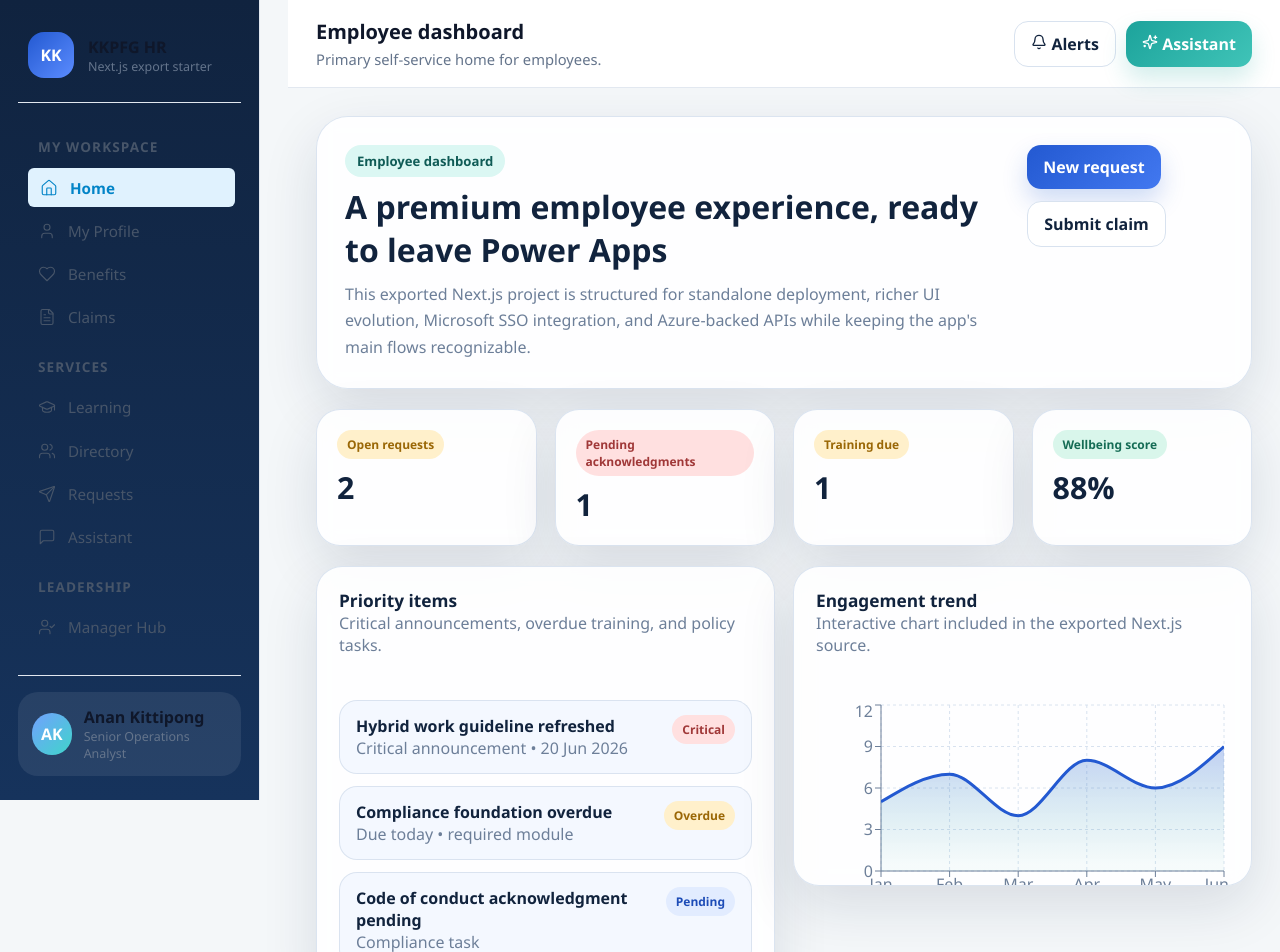
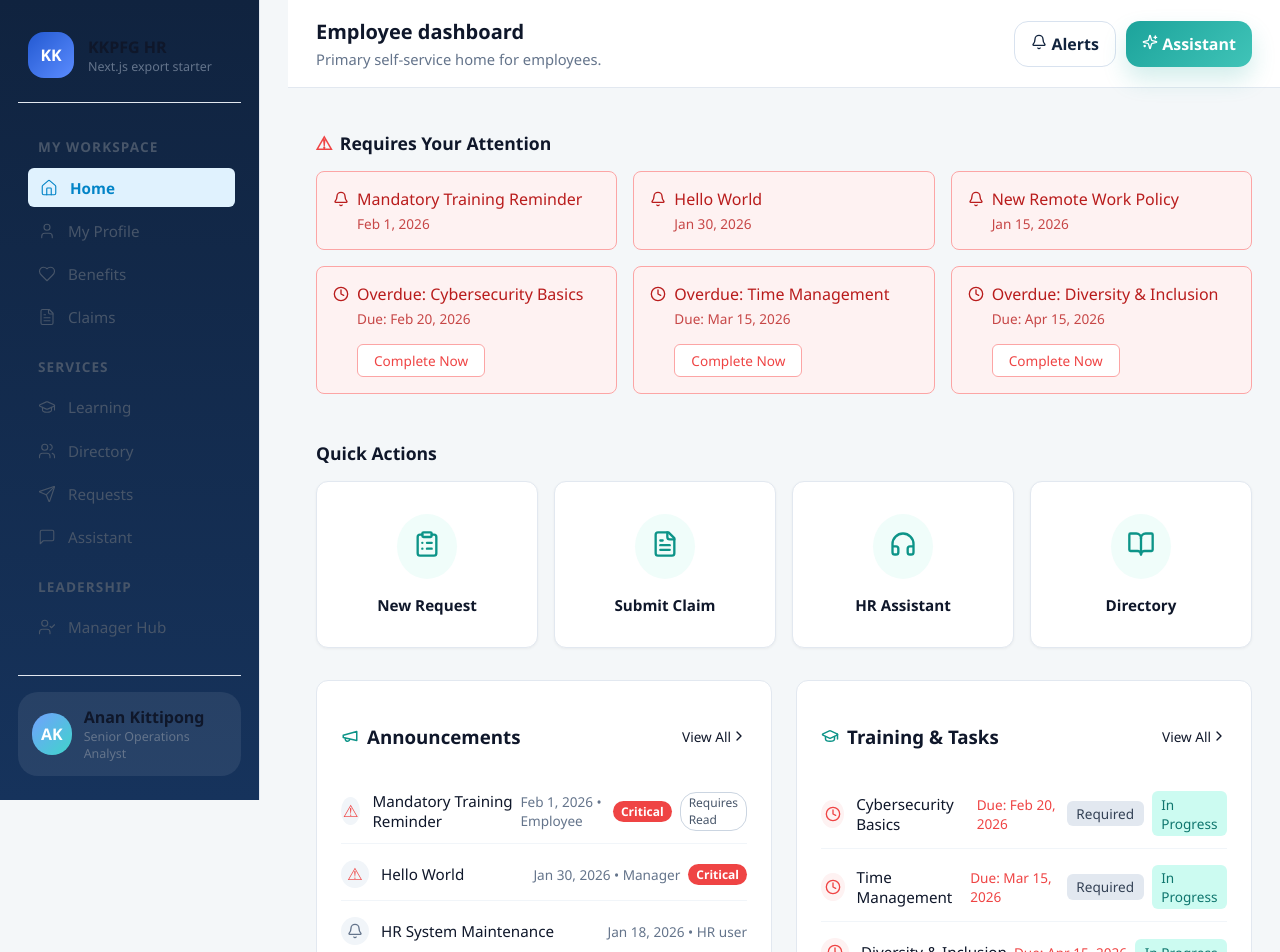
Before and after one commit to kanomkleaw/MyHub, a Next.js app: page / in a window 1280 px wide. Shown: the top 952 px of the page. Built offline with nearby package versions, Linux system fonts and the light colour scheme.

Commit message:
Update page.tsx

```diff
--- a/src/app/page.tsx
+++ b/src/app/page.tsx
@@ -1,295 +1,133 @@
+import { AppShell } from '@/components/app-shell';
+import { routes } from '@/lib/data';
+import { Bell, Clock, ClipboardList, FileText, Headphones, BookOpen, Megaphone, GraduationCap, ChevronRight } from 'lucide-react';
 import Link from 'next/link';
-import { AppShell } from '@/components/app-shell';
-import { DashboardCharts } from '@/components/dashboard-charts';
-import { Hero, ListBlock, StatCard, SurfaceCard } from '@/components/ui';
-import { routes } from '@/lib/data';
 
-const route = routes["/"];
+const route = routes['/'];
 
-export default function Page() {
-  return <AppShell route={route}>{renderContent("/")}</AppShell>;
-}
+export default function HomePage() {
+  return (
+    <AppShell route={route}>
+      <div style={{ display: 'flex', flexDirection: 'column', gap: '2rem', paddingBottom: '2rem' }}>
 
-function renderContent(pathname: string) {
-  switch (pathname) {
-    case '/':
-      return (
-        <>
-          <Hero
-            eyebrow="Employee dashboard"
-            title="A premium employee experience, ready to leave Power Apps"
-            description="This exported Next.js project is structured for standalone deployment, richer UI evolution, Microsoft SSO integration, and Azure-backed APIs while keeping the app's main flows recognizable."
-            actions={
-              <>
-                <Link className="button" href="/requests/new">New request</Link>
-                <Link className="button ghost" href="/claims/new">Submit claim</Link>
-              </>
-            }
-          />
-          <div className="stats-grid">
-            <StatCard label="Open requests" value="2" tone="warning" />
-            <StatCard label="Pending acknowledgments" value="1" tone="danger" />
-            <StatCard label="Training due" value="1" tone="warning" />
-            <StatCard label="Wellbeing score" value="88%" tone="success" />
+        {/* --- Requires Your Attention Section --- */}
+        <section>
+          <h2 style={{ fontSize: '1.1rem', fontWeight: 600, color: '#0f172a', marginBottom: '1rem', display: 'flex', alignItems: 'center', gap: '0.5rem' }}>
+            <span style={{ color: '#ef4444' }}>⚠</span> Requires Your Attention
+          </h2>
+          <div style={{ display: 'grid', gridTemplateColumns: 'repeat(auto-fit, minmax(300px, 1fr))', gap: '1rem' }}>
+
+            {/* Row 1: Alerts */}
+            <AlertCard icon={<Bell size={16} />} title="Mandatory Training Reminder" date="Feb 1, 2026" />
+            <AlertCard icon={<Bell size={16} />} title="Hello World" date="Jan 30, 2026" />
+            <AlertCard icon={<Bell size={16} />} title="New Remote Work Policy" date="Jan 15, 2026" />
+
+            {/* Row 2: Overdue Tasks */}
+            <AlertCard icon={<Clock size={16} />} title="Overdue: Cybersecurity Basics" date="Due: Feb 20, 2026" action="Complete Now" />
+            <AlertCard icon={<Clock size={16} />} title="Overdue: Time Management" date="Due: Mar 15, 2026" action="Complete Now" />
+            <AlertCard icon={<Clock size={16} />} title="Overdue: Diversity & Inclusion" date="Due: Apr 15, 2026" action="Complete Now" />
+
           </div>
-          <div className="grid-2">
-            <SurfaceCard title="Priority items" description="Critical announcements, overdue training, and policy tasks.">
-              <ListBlock
-                items={[
-                  { title: 'Hybrid work guideline refreshed', meta: 'Critical announcement • 20 Jun 2026', badge: { label: 'Critical', tone: 'danger' } },
-                  { title: 'Compliance foundation overdue', meta: 'Due today • required module', badge: { label: 'Overdue', tone: 'warning' } },
-                  { title: 'Code of conduct acknowledgment pending', meta: 'Compliance task', badge: { label: 'Pending', tone: 'info' } },
-                ]}
-              />
-            </SurfaceCard>
-            <DashboardCharts variant="employee" />
+        </section>
+
+        {/* --- Quick Actions Section --- */}
+        <section>
+          <h2 style={{ fontSize: '1.1rem', fontWeight: 600, color: '#0f172a', marginBottom: '1rem' }}>Quick Actions</h2>
+          <div style={{ display: 'grid', gridTemplateColumns: 'repeat(4, 1fr)', gap: '1rem' }}>
+            <ActionCard icon={<ClipboardList size={28} color="#0d9488" />} title="New Request" href="/requests/new" />
+            <ActionCard icon={<FileText size={28} color="#0d9488" />} title="Submit Claim" href="/claims/new" />
+            <ActionCard icon={<Headphones size={28} color="#0d9488" />} title="HR Assistant" href="/assistant" />
+            <ActionCard icon={<BookOpen size={28} color="#0d9488" />} title="Directory" href="/directory" />
           </div>
-        </>
-      );
-    case '/profile':
-      return (
-        <>
-          <Hero eyebrow="Employee profile" title="Anan Kittipong" description="Senior Operations Analyst with core profile data, role metadata, and HR ownership." />
-          <div className="grid-2">
-            <SurfaceCard title="Contact information">
-              <ListBlock
-                items={[
-                  { title: 'Email', meta: 'anan.k@example.com' },
-                  { title: 'Phone', meta: '+66 81 234 5678' },
-                  { title: 'Organization unit', meta: 'Corporate Strategy' },
-                ]}
-              />
-            </SurfaceCard>
-            <SurfaceCard title="Employment details">
-              <ListBlock
-                items={[
-                  { title: 'Corporate title', meta: 'Senior Operations Analyst' },
-                  { title: 'Role', meta: 'Employee' },
-                  { title: 'HR contact', meta: 'Pimchanok S. • HR Business Partner' },
-                ]}
-              />
-            </SurfaceCard>
+        </section>
+
+        {/* --- Bottom Grid Section --- */}
+        <section style={{ display: 'grid', gridTemplateColumns: '1fr 1fr', gap: '1.5rem' }}>
+
+          {/* Announcements */}
+          <div style={{ backgroundColor: '#fff', borderRadius: '0.75rem', border: '1px solid #e2e8f0', padding: '1.5rem' }}>
+            <div style={{ display: 'flex', justifyContent: 'space-between', alignItems: 'center', marginBottom: '1.5rem' }}>
+              <h3 style={{ display: 'flex', alignItems: 'center', gap: '0.5rem', fontWeight: 600, color: '#0f172a' }}>
+                <Megaphone size={18} color="#0d9488" /> Announcements
+              </h3>
+              <span style={{ fontSize: '0.85rem', fontWeight: 500, color: '#0f172a', display: 'flex', alignItems: 'center', cursor: 'pointer' }}>
+                View All <ChevronRight size={16} />
+              </span>
+            </div>
+            <div style={{ display: 'flex', flexDirection: 'column', gap: '1rem' }}>
+              <ListItem icon={<span style={{color: '#ef4444'}}>⚠</span>} title="Mandatory Training Reminder" date="Feb 1, 2026 • Employee" badge="Critical" badgeLabel="Requires Read" />
+              <ListItem icon={<span style={{color: '#ef4444'}}>⚠</span>} title="Hello World" date="Jan 30, 2026 • Manager" badge="Critical" />
+              <ListItem icon={<Bell size={16} color="#64748b"/>} title="HR System Maintenance" date="Jan 18, 2026 • HR user" />
+            </div>
           </div>
-        </>
-      );
-    case '/benefits':
-      return (
-        <>
-          <Hero eyebrow="Benefits" title="Benefit plans and entitlements" description="Card-based benefits overview with room for richer API-connected content later." />
-          <div className="grid-3">
-            <SurfaceCard title="Health coverage" description="Medical reimbursement and dependent support."><ListBlock items={[{ title: 'Annual outpatient allowance', meta: 'THB 25,000 remaining' }, { title: 'Dependent coverage', meta: '1 dependent enrolled' }]} /></SurfaceCard>
-            <SurfaceCard title="Wellness" description="Fitness and wellbeing support."><ListBlock items={[{ title: 'Gym subsidy', meta: 'THB 1,500 per month' }, { title: 'Mental wellbeing sessions', meta: '2 sessions remaining' }]} /></SurfaceCard>
-            <SurfaceCard title="Retirement & savings" description="Long-term savings support."><ListBlock items={[{ title: 'Provident fund', meta: 'Company match up to 6%' }, { title: 'Latest statement', meta: 'Available for May 2026' }]} /></SurfaceCard>
+
+          {/* Training & Tasks */}
+          <div style={{ backgroundColor: '#fff', borderRadius: '0.75rem', border: '1px solid #e2e8f0', padding: '1.5rem' }}>
+            <div style={{ display: 'flex', justifyContent: 'space-between', alignItems: 'center', marginBottom: '1.5rem' }}>
+              <h3 style={{ display: 'flex', alignItems: 'center', gap: '0.5rem', fontWeight: 600, color: '#0f172a' }}>
+                <GraduationCap size={18} color="#0d9488" /> Training & Tasks
+              </h3>
+              <span style={{ fontSize: '0.85rem', fontWeight: 500, color: '#0f172a', display: 'flex', alignItems: 'center', cursor: 'pointer' }}>
+                View All <ChevronRight size={16} />
+              </span>
+            </div>
+            <div style={{ display: 'flex', flexDirection: 'column', gap: '1rem' }}>
+              <ListItem icon={<Clock size={16} color="#ef4444"/>} title="Cybersecurity Basics" date="Due: Feb 20, 2026" tag1="Required" tag2="In Progress" isRed />
+              <ListItem icon={<Clock size={16} color="#ef4444"/>} title="Time Management" date="Due: Mar 15, 2026" tag1="Required" tag2="In Progress" isRed />
+              <ListItem icon={<Clock size={16} color="#ef4444"/>} title="Diversity & Inclusion" date="Due: Apr 15, 2026" tag2="In Progress" isRed />
+            </div>
           </div>
-        </>
-      );
-    case '/claims':
-      return (
-        <>
-          <Hero eyebrow="Claims" title="Reimbursement claims" description="Claim list with quick access to create, review, and extend into real workflows." actions={<Link className="button" href="/claims/new">New claim</Link>} />
-          <div className="stats-grid">
-            <StatCard label="Open claims" value="2" tone="warning" />
-            <StatCard label="Approved this month" value="1" tone="success" />
-            <StatCard label="Awaiting documents" value="1" tone="danger" />
-            <StatCard label="Paid amount" value="THB 2.4k" tone="info" />
-          </div>
-          <SurfaceCard title="Claim list"><ListBlock items={[{ title: 'Medical reimbursement', meta: '11 Jun 2026 • receipt review in progress', badge: { label: 'Pending', tone: 'warning' } }, { title: 'Travel expense Bangkok', meta: '06 Jun 2026 • finance approved', badge: { label: 'Approved', tone: 'success' } }]} /></SurfaceCard>
-        </>
-      );
-    case '/claims/new':
-      return <FormContent title="Submit claim" description="Frontend starter form for a future API-connected claim workflow." />;
-    case '/claims/sample-claim':
-      return <DetailContent title="Medical reimbursement" summary="THB 2,450 • submitted 11 Jun 2026" tone="warning" />;
-    case '/policies':
-      return <PolicyListContent />;
-    case '/policies/code-of-conduct':
-      return <DetailContent title="Code of conduct" summary="Critical compliance policy requiring acknowledgment" tone="danger" />;
-    case '/training':
-      return (
-        <>
-          <Hero eyebrow="Training" title="Training assignments" description="Required learning, completion state, and future LMS integration points." />
-          <div className="grid-2">
-            <SurfaceCard title="Assignments"><ListBlock items={[{ title: 'Compliance foundation', meta: 'Due today • required', badge: { label: 'Overdue', tone: 'danger' } }, { title: 'Cybersecurity essentials', meta: 'Due in 4 days', badge: { label: 'In progress', tone: 'info' } }]} /></SurfaceCard>
-            <DashboardCharts variant="employee" />
-          </div>
-        </>
-      );
-    case '/training/compliance-foundation':
-      return <DetailContent title="Compliance foundation" summary="eLearning + quiz" tone="danger" />;
-    case '/directory':
-      return <DirectoryContent />;
-    case '/requests':
-      return (
-        <>
-          <Hero eyebrow="Requests" title="Service requests" description="Current employee service requests with extendable workflow states." actions={<Link className="button" href="/requests/new">New request</Link>} />
-          <SurfaceCard title="My requests"><ListBlock items={[{ title: 'Employment certificate', meta: 'Document request • waiting for HR assignment', badge: { label: 'Pending', tone: 'warning' } }, { title: 'Address update', meta: 'Profile change • completed by shared services', badge: { label: 'Completed', tone: 'success' } }]} /></SurfaceCard>
-        </>
-      );
-    case '/requests/new':
-      return <FormContent title="Submit request" description="Service request starter form prepared for backend API integration." />;
-    case '/requests/employment-certificate':
-      return <DetailContent title="Employment certificate" summary="Document request submitted 14 Jun 2026" tone="warning" />;
-    case '/assistant':
-      return <AssistantContent />;
-    case '/manager':
-      return (
-        <>
-          <Hero eyebrow="Manager summary" title="Manager dashboard" description="Approvals, team risk, and action signals for people leaders." actions={<Link className="button" href="/team">Open team view</Link>} />
-          <div className="stats-grid">
-            <StatCard label="Approvals due" value="4" tone="warning" />
-            <StatCard label="Open cases" value="2" tone="info" />
-            <StatCard label="Overdue training" value="1" tone="danger" />
-            <StatCard label="Sentiment" value="Positive" tone="success" />
-          </div>
-          <DashboardCharts variant="manager" />
-        </>
-      );
-    case '/team':
-      return <TeamContent />;
-    case '/team/ploy-ch':
-      return <DetailContent title="Ploy C." summary="Operations Analyst • Team member detail" tone="success" />;
-    case '/hr-admin/policies':
-    case '/hr-admin/announcements':
-    case '/hr-admin/service-categories':
-    case '/hr-admin/support-queue':
-    case '/hr-admin/tickets/ticket-1007':
-      return <OperationsContent pathname={pathname} />;
-    case '/admin/role-mappings':
-    case '/admin/hr-assignments':
-    case '/admin/access-control':
-    case '/admin/audit-logs':
-      return <AdminContent pathname={pathname} />;
-    default:
-      return <SurfaceCard title="Route not configured">This export route is ready to be expanded.</SurfaceCard>;
-  }
-}
 
-function formContent({ title, description }: { title: string; description: string }) {
-  return (
-    <SurfaceCard title={title} description={description}>
-      <div className="form-grid">
-        <input className="input" placeholder="Subject" />
-        <select className="select" defaultValue="general">
-          <option value="general">General category</option>
-          <option value="benefits">Benefits</option>
-          <option value="documents">Documents</option>
-        </select>
-        <textarea className="textarea" placeholder="Describe the request"></textarea>
-        <div className="button-row">
-          <button className="button" type="button">Submit</button>
-          <button className="button ghost" type="button">Save draft</button>
-        </div>
+        </section>
+
       </div>
-    </SurfaceCard>
+    </AppShell>
   );
 }
 
-function detailContent({ title, summary, tone }: { title: string; summary: string; tone: 'info' | 'success' | 'warning' | 'danger' }) {
+// --- Helper Components for Home Page ---
+
+function AlertCard({ icon, title, date, action }: any) {
   return (
-    <div className="grid-2">
-      <SurfaceCard title={title} description={summary}>
-        <ListBlock items={[{ title: 'Status', meta: summary, badge: { label: tone === 'danger' ? 'Critical' : tone === 'warning' ? 'Pending' : 'Active', tone } }, { title: 'Owner', meta: 'Operations or HR reviewer' }, { title: 'Next step', meta: 'Prepared for future workflow wiring' }]} />
-      </SurfaceCard>
-      <SurfaceCard title="Timeline" description="Starter timeline block for future API events.">
-        <ListBlock items={[{ title: 'Submitted by employee', meta: '11 Jun 2026 • 09:18' }, { title: 'Assigned to operations', meta: '11 Jun 2026 • 10:03' }, { title: 'Awaiting action', meta: 'Current step' }]} />
-      </SurfaceCard>
+    <div style={{ backgroundColor: '#fef2f2', border: '1px solid #fca5a5', borderRadius: '0.5rem', padding: '1rem', color: '#b91c1c' }}>
+      <div style={{ display: 'flex', alignItems: 'center', gap: '0.5rem', fontWeight: 500, marginBottom: '0.25rem' }}>
+        {icon} <span>{title}</span>
+      </div>
+      <div style={{ fontSize: '0.85rem', opacity: 0.8, paddingLeft: '1.5rem', marginBottom: action ? '1rem' : '0' }}>{date}</div>
+      {action && (
+        <button style={{ marginLeft: '1.5rem', padding: '0.4rem 1rem', backgroundColor: '#fff', border: '1px solid #fca5a5', borderRadius: '0.375rem', color: '#ef4444', fontWeight: 500, fontSize: '0.85rem', cursor: 'pointer' }}>
+          {action}
+        </button>
+      )}
     </div>
   );
 }
 
-function policyListContent() {
+function ActionCard({ icon, title, href }: any) {
   return (
-    <>
-      <Hero eyebrow="Policies" title="Policy library" description="Critical and acknowledged policy views with room for secure document services later." />
-      <SurfaceCard title="Policies">
-        <ListBlock items={[{ title: 'Code of conduct', meta: 'Compliance • updated 18 Jun 2026', badge: { label: 'Pending', tone: 'danger' } }, { title: 'Travel and expense policy', meta: 'Finance • updated 10 Jun 2026', badge: { label: 'Acknowledged', tone: 'success' } }, { title: 'Hybrid work handbook', meta: 'Workplace • updated 20 Jun 2026', badge: { label: 'Critical', tone: 'warning' } }]} />
-      </SurfaceCard>
-    </>
+    <Link href={href} style={{ backgroundColor: '#fff', border: '1px solid #e2e8f0', borderRadius: '0.75rem', padding: '2rem 1rem', display: 'flex', flexDirection: 'column', alignItems: 'center', justifyContent: 'center', gap: '1rem', textDecoration: 'none', color: '#0f172a', transition: 'all 0.2s', boxShadow: '0 1px 3px rgba(0,0,0,0.05)' }}>
+      <div style={{ padding: '1rem', backgroundColor: '#f0fdfa', borderRadius: '50%' }}>{icon}</div>
+      <span style={{ fontWeight: 600, fontSize: '0.95rem' }}>{title}</span>
+    </Link>
   );
 }
 
-function directoryContent() {
+function ListItem({ icon, title, date, badge, badgeLabel, tag1, tag2, isRed }: any) {
   return (
-    <SurfaceCard title="People and HR contacts" description="Directory starter ready for Entra profile data or API-backed people services.">
-      <ListBlock items={[{ title: 'Pimchanok S.', meta: 'HR Business Partner • pimchanok.s@example.com' }, { title: 'Narin T.', meta: 'Benefits Operations • narin.t@example.com' }, { title: 'Kanya P.', meta: 'Learning & Development • kanya.p@example.com' }]} />
-    </SurfaceCard>
-  );
-}
-
-function assistantContent() {
-  return (
-    <div className="chat-layout">
-      <SurfaceCard title="Virtual HR Assistant" description="Conversational shell prepared for real assistant integrations later.">
-        <div className="chat-stream">
-          <div className="chat-row assistant"><div className="mini-avatar">AI</div><div className="chat-bubble">Hello! I can help with benefits, policies, training, claims, and HR routing.</div></div>
-          <div className="chat-row user"><div className="chat-bubble">How do I submit a medical claim?</div><div className="mini-avatar">AK</div></div>
-          <div className="chat-row assistant"><div className="mini-avatar">AI</div><div className="chat-bubble">Open the claims flow, choose Medical, attach context, and submit. This exported app is ready for API-backed assistant services later.</div></div>
+    <div style={{ display: 'flex', justifyContent: 'space-between', alignItems: 'center', borderBottom: '1px solid #f1f5f9', paddingBottom: '0.75rem' }}>
+      <div style={{ display: 'flex', alignItems: 'center', gap: '0.75rem' }}>
+        <div style={{ display: 'flex', alignItems: 'center', justifyContent: 'center', width: '28px', height: '28px', borderRadius: '50%', backgroundColor: isRed ? '#fef2f2' : '#f1f5f9' }}>
+          {icon}
         </div>
-      </SurfaceCard>
-      <SurfaceCard title="Quick topics" description="Extend with real knowledge, routing, or copilot services.">
-        <ListBlock items={[{ title: 'Benefits & insurance', meta: 'Health, dental, reimbursement' }, { title: 'Time off & leave', meta: 'PTO, sick leave, special leave' }, { title: 'Company policies', meta: 'Guidelines and procedures' }]} />
-      </SurfaceCard>
+        <span style={{ fontWeight: 500, color: '#0f172a', fontSize: '0.95rem' }}>{title}</span>
+      </div>
+      <div style={{ display: 'flex', alignItems: 'center', gap: '0.5rem', fontSize: '0.85rem' }}>
+        <span style={{ color: isRed ? '#ef4444' : '#64748b' }}>{date}</span>
+        {badge && <span style={{ backgroundColor: '#ef4444', color: '#fff', padding: '0.1rem 0.5rem', borderRadius: '1rem', fontWeight: 600, fontSize: '0.75rem' }}>{badge}</span>}
+        {badgeLabel && <span style={{ border: '1px solid #cbd5e1', color: '#475569', padding: '0.1rem 0.5rem', borderRadius: '1rem', fontSize: '0.75rem' }}>{badgeLabel}</span>}
+        {tag1 && <span style={{ backgroundColor: '#e2e8f0', color: '#334155', padding: '0.2rem 0.6rem', borderRadius: '0.375rem', fontWeight: 500 }}>{tag1}</span>}
+        {tag2 && <span style={{ backgroundColor: '#ccfbf1', color: '#0f766e', padding: '0.2rem 0.6rem', borderRadius: '0.375rem', fontWeight: 500 }}>{tag2}</span>}
+      </div>
     </div>
   );
 }
-
-function teamContent() {
-  return (
-    <>
-      <Hero eyebrow="Manager hub" title="Team overview" description="Roster, approvals, compliance, and sentiment in a more deployable web-app structure." />
-      <div className="stats-grid">
-        <StatCard label="Team size" value="3" tone="info" />
-        <StatCard label="Pending approvals" value="2" tone="warning" />
-        <StatCard label="Overdue items" value="1" tone="danger" />
-        <StatCard label="Sentiment" value="Positive" tone="success" />
-      </div>
-      <div className="grid-2">
-        <SurfaceCard title="Team roster"><ListBlock items={[{ title: 'Ploy C.', meta: 'Operations Analyst', badge: { label: 'On track', tone: 'success' } }, { title: 'Than K.', meta: 'Project Coordinator', badge: { label: 'Needs review', tone: 'warning' } }, { title: 'Mint R.', meta: 'Business Analyst', badge: { label: 'On leave', tone: 'info' } }]} /></SurfaceCard>
-        <DashboardCharts variant="manager" />
-      </div>
-    </>
-  );
-}
-
-function operationsContent({ pathname }: { pathname: string }) {
-  const titles: Record<string, string> = {
-    '/hr-admin/policies': 'Policy administration',
-    '/hr-admin/announcements': 'Announcement queue',
-    '/hr-admin/service-categories': 'Service category setup',
-    '/hr-admin/support-queue': 'Support queue',
-    '/hr-admin/tickets/ticket-1007': 'Ticket details',
-  };
-
-  return (
-    <>
-      <Hero eyebrow="HR operations" title={titles[pathname]} description="Admin-ready operational screen for a standalone Next.js deployment path." />
-      <div className="grid-2">
-        <SurfaceCard title="Operational workload"><ListBlock items={[{ title: 'Open items', meta: '17 active records', badge: { label: 'In progress', tone: 'warning' } }, { title: 'Escalations', meta: '3 high-priority items', badge: { label: 'Critical', tone: 'danger' } }, { title: 'Resolved today', meta: '9 completed items', badge: { label: 'Resolved', tone: 'success' } }]} /></SurfaceCard>
-        <DashboardCharts variant="operations" />
-      </div>
-    </>
-  );
-}
-
-function adminContent({ pathname }: { pathname: string }) {
-  const titles: Record<string, string> = {
-    '/admin/role-mappings': 'Role mappings',
-    '/admin/hr-assignments': 'HR assignments',
-    '/admin/access-control': 'Access control',
-    '/admin/audit-logs': 'Audit logs',
-  };
-
-  return (
-    <>
-      <Hero eyebrow="Super admin" title={titles[pathname]} description="Governance-friendly admin views prepared for secure expansion with Microsoft SSO and Azure APIs." />
-      <div className="grid-2">
-        <SurfaceCard title="Control summary">
-          <ListBlock items={[{ title: 'Privileged users', meta: '14 mapped users', badge: { label: 'Reviewed', tone: 'success' } }, { title: 'Pending changes', meta: '3 access requests', badge: { label: 'Pending', tone: 'warning' } }, { title: 'Audit coverage', meta: 'Export and role events tracked', badge: { label: 'Secured', tone: 'info' } }]} />
-        </SurfaceCard>
-        <SurfaceCard title="Deployment guidance" description="Recommended next steps for production hardening.">
-          <ListBlock items={[{ title: 'Microsoft Entra ID', meta: 'Use NextAuth or MSAL for SSO' }, { title: 'Azure backend', meta: 'Move data and workflow APIs behind secure endpoints' }, { title: 'Authorization', meta: 'Add route middleware and server-side session checks' }]} />
-        </SurfaceCard>
-      </div>
-    </>
-  );
-}
```
